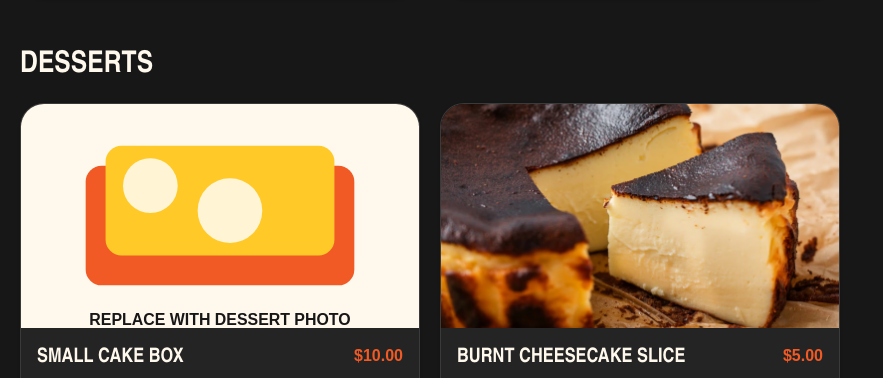
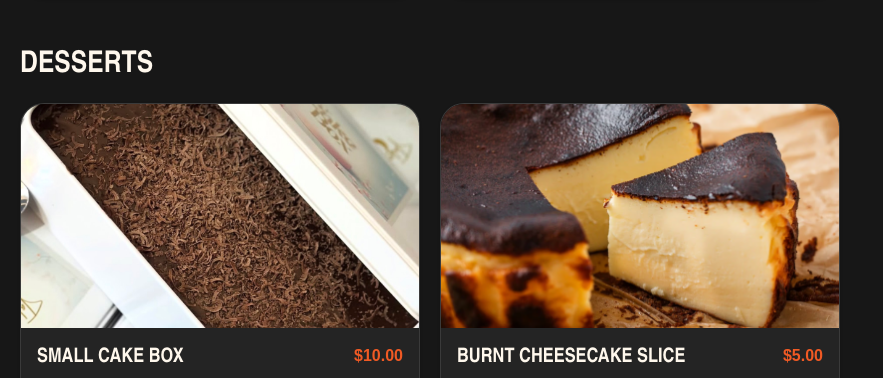
Before and after one commit to deano-98/Gaucho-web-app, a Next.js app: page / in a window 1280 px wide. Shown: the part 2161-2539 px from the top of the page, without its empty margins (0-883 px from the left). Built offline with nearby package versions, Linux system fonts and the light colour scheme; no server answers.

Commit message:
More product images added

```diff
--- a/data/products.ts
+++ b/data/products.ts
@@ -72,7 +72,7 @@ export const products: Product[] = [
     category: "dessert",
     name: "Small Cake Box",
     description: "A small box of cake made for a sweet finish.",
-    image: "/images/desserts/cake-placeholder.svg",
+    image: "/images/desserts/cake.jpg",
     price: 10,
     flavours: [
       { id: "peach", label: "Peach", required: true },
```
Also changed, not shown: public/images/desserts/cake.jpg (added).
